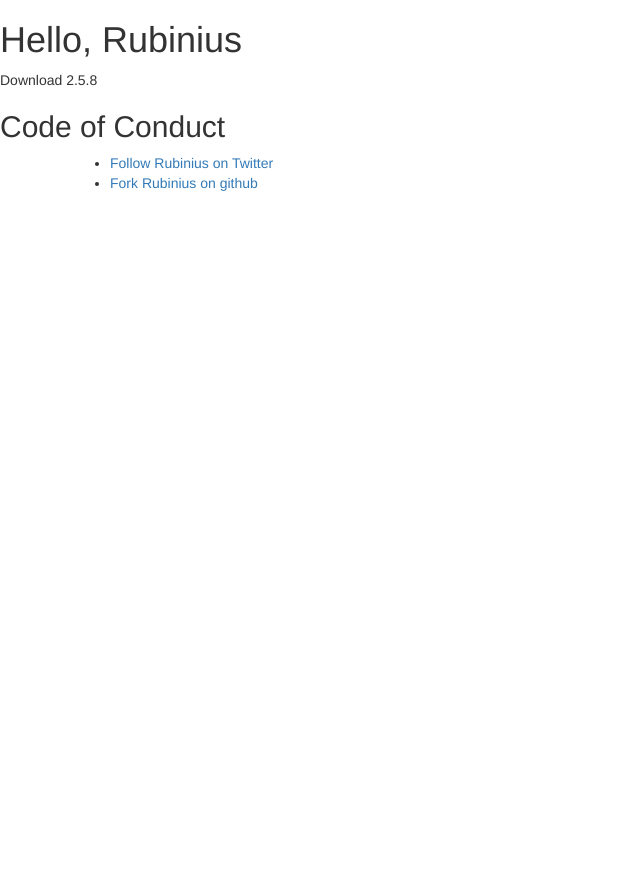
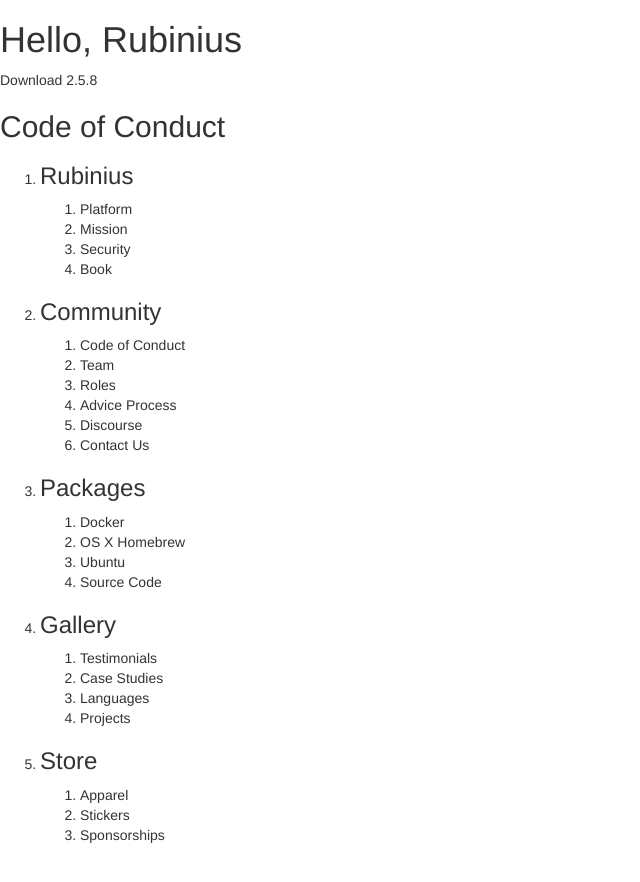
Before and after one commit to rubinius/rubinius-website-archive, a Jekyll site: the page built from new_index.markdown, in a window 1280 px wide. Shown: the top 882 px of the page, without its empty margins (0-640 px from the left). Built offline with Jekyll 4.4.1, drawn with Linux system fonts in a browser that asks for light colours; nearby versions of some CDN libraries; library files that are not in the unit come from our copies; Markdown is read by kramdown in place of the engine named in the settings.

Commit message:
Added initial footer content.

```diff
--- /dev/null
+++ b/_includes/new_footer.html
@@ -0,0 +1,60 @@
+<footer>
+  <ol>
+    <li>
+      <div>
+        <h3>Rubinius</h3>
+        <ol>
+          <li>Platform</li>
+          <li>Mission</li>
+          <li>Security</li>
+          <li>Book</li>
+        </ol>
+      </div>
+    </li>
+    <li>
+      <div>
+        <h3>Community</h3>
+        <ol>
+          <li>Code of Conduct</li>
+          <li>Team</li>
+          <li>Roles</li>
+          <li>Advice Process</li>
+          <li>Discourse</li>
+          <li>Contact Us</li>
+        </ol>
+      </div>
+    </li>
+    <li>
+      <div>
+        <h3>Packages</h3>
+        <ol>
+          <li>Docker</li>
+          <li>OS X Homebrew</li>
+          <li>Ubuntu</li>
+          <li>Source Code</li>
+        </ol>
+      </div>
+    </li>
+    <li>
+      <div>
+        <h3>Gallery</h3>
+        <ol>
+          <li>Testimonials</li>
+          <li>Case Studies</li>
+          <li>Languages</li>
+          <li>Projects</li>
+        </ol>
+      </div>
+    </li>
+    <li>
+      <div>
+        <h3>Store</h3>
+        <ol>
+          <li>Apparel</li>
+          <li>Stickers</li>
+          <li>Sponsorships</li>
+        </ol>
+      </div>
+    </li>
+  </ol>
+</footer>
--- a/_layouts/index.html
+++ b/_layouts/index.html
@@ -4,4 +4,4 @@
 
 {{ content }}
 
-{% include footer.html %}
+{% include new_footer.html %}
```
